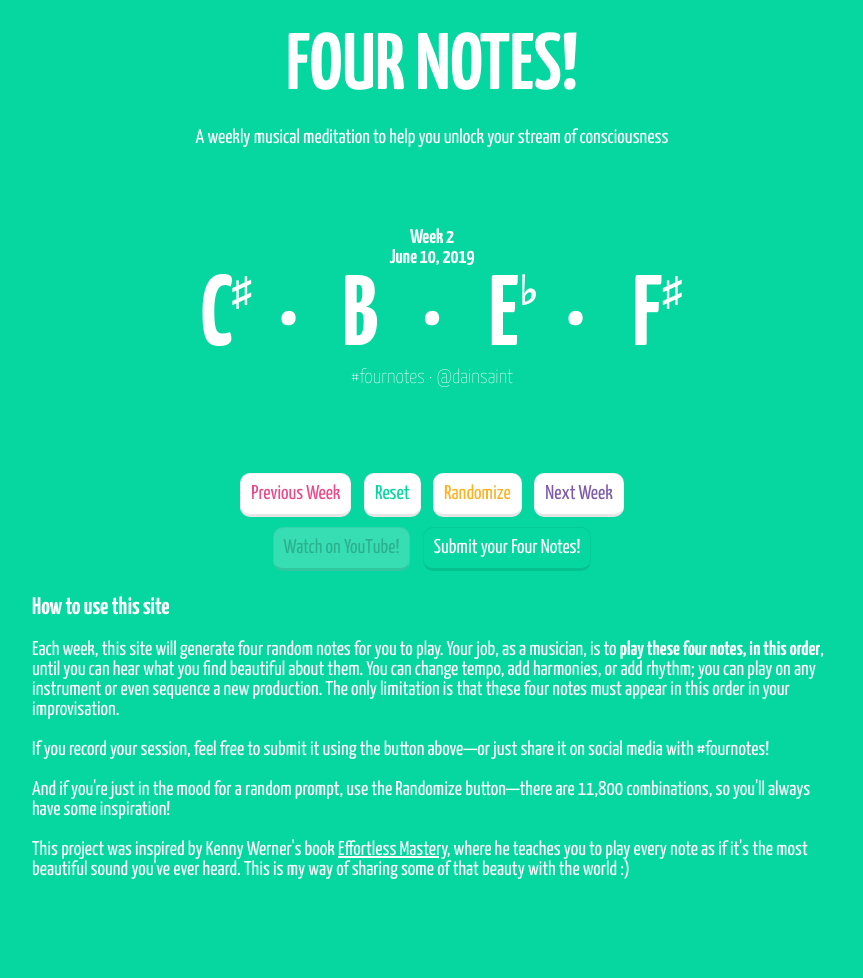
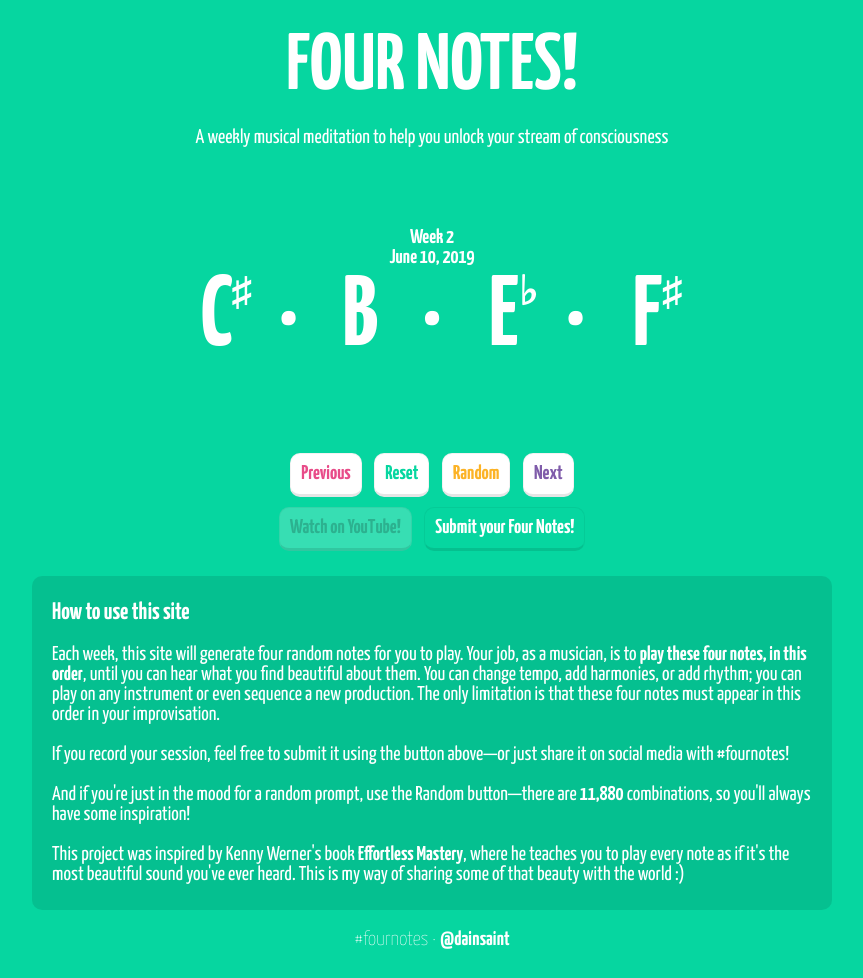
Before and after one commit to dainsaint/dainsaint.com.bak, a Jekyll site: the page built from fournotes/index.html, in a window 1280 px wide. Shown: the whole page, without its empty margins (208-1071 px from the left). Built offline with Jekyll 4.4.1, drawn with Linux system fonts in a browser that asks for light colours; before the commit the page ends 928 px from its top, so only the background shows below that.

Commit message:
some separation

```diff
--- a/_layouts/fournotes.html
+++ b/_layouts/fournotes.html
@@ -39,33 +39,34 @@
   <div id="notes">
   </div>
 
-  <div id="promo">
-    #fournotes &middot; @dainsaint
-  </div>
 
   </div>
 
 
   <nav>
-    <a id="prev-button" class="button small pink disabled" href="#" onclick="prevWeek()">Previous Week</a>
+    <a id="prev-button" class="button small pink disabled" href="#" onclick="prevWeek()">Previous</a>
     <a class="button small green" href="#" onclick="reset()">Reset</a>
-    <a class="button small orange" href="#" onclick="randomize()">Randomize</a>
-    <a class="button small purple" href="#" onclick="nextWeek()">Next Week</a>
+    <a class="button small orange" href="#" onclick="randomize()">Random</a>
+    <a class="button small purple" href="#" onclick="nextWeek()">Next</a>
     <br/>
-    <a id="most-recent" class="button invert pink disabled" href="#">Watch on YouTube!</a> <a class="button invert green" href="https://forms.gle/qhcr58PLgYVnqmv19">Submit your Four Notes!</a>
+    <a id="most-recent" class="button invert orange disabled" href="#">Watch on YouTube!</a> <a class="button invert green" href="https://forms.gle/qhcr58PLgYVnqmv19">Submit your Four Notes!</a>
   </nav>
 
   <div id="instructions">
     <h2>How to use this site</h2>
     <p>Each week, this site will generate four random notes for you to play. Your job, as a musician, is to <strong>play these four notes, in this order</strong>, until you can hear what you find beautiful about them. You can change tempo, add harmonies, or add rhythm; you can play on any instrument or even sequence a new production. The only limitation is that these four notes must appear in this order in your improvisation.</p>
     <p>If you record your session, feel free to submit it using the button above—or just share it on social media with #fournotes!</p>
-    <p>And if you're just in the mood for a random prompt, use the Randomize button—there are 11,800 combinations, so you'll always have some inspiration!</p>
+    <p>And if you're just in the mood for a random prompt, use the Random button—there are <strong>11,880</strong> combinations, so you'll always have some inspiration!</p>
 
     <p>This project was inspired by Kenny Werner's book <a href="https://kennywerner.com/effortless-mastery">Effortless Mastery</a>, where he teaches you to play every note as if it's the most beautiful sound you've ever heard. This is my way of sharing some of that beauty with the world :) </p>
   </div>
 
+  <div id="promo">
+    #fournotes &middot; <a href="https://instagram.com/dainsaint">@dainsaint</a>
+  </div>
 
-<?div>
+
+</div>
 
 
 
--- a/assets/css/fournotes.css
+++ b/assets/css/fournotes.css
@@ -34,9 +34,16 @@ body{
     font-weight: bold;
   }
 
-  p a
+  a
   {
     color: #FFF;
+    text-decoration: none;
+    font-weight: bold;
+  }
+
+  a:hover
+  {
+    text-decoration: underline;
   }
 
 
@@ -85,6 +92,13 @@ body{
     text-align: center;
   }
 
+  #instructions
+  {
+    margin:20px 0px;
+    background: rgba(0,0,0,.1);
+    padding: 5px 20px;
+    border-radius: 10px;
+  }
 
 
   .content
@@ -111,7 +125,7 @@ body{
     padding: 10px;
     font-size: 20px;
     border-radius: 10px;
-    text-decoration: none;
+    text-decoration: none !important;
     color: #E84C89;
     background: #FFF;
     border:1px solid rgba(0,0,0, 0.05);
--- a/assets/js/fournotes.js
+++ b/assets/js/fournotes.js
@@ -7,18 +7,21 @@ function prevWeek()
 {
   offset--;
   generate( offset, false );
+  event.preventDefault();
 }
 
 function reset()
 {
   offset = 0;
   generate( offset, false );
+  event.preventDefault();
 }
 
 function randomize()
 {
   offset = -startDate.weeksAgo() + Math.floor(Math.random() * 11880);
   generate( offset, false );
+  event.preventDefault();
 }
 
 
@@ -26,6 +29,7 @@ function nextWeek()
 {
   offset++;
   generate( offset, false );
+  event.preventDefault();
 }
 
 function generate( weekOffset, random )
```
